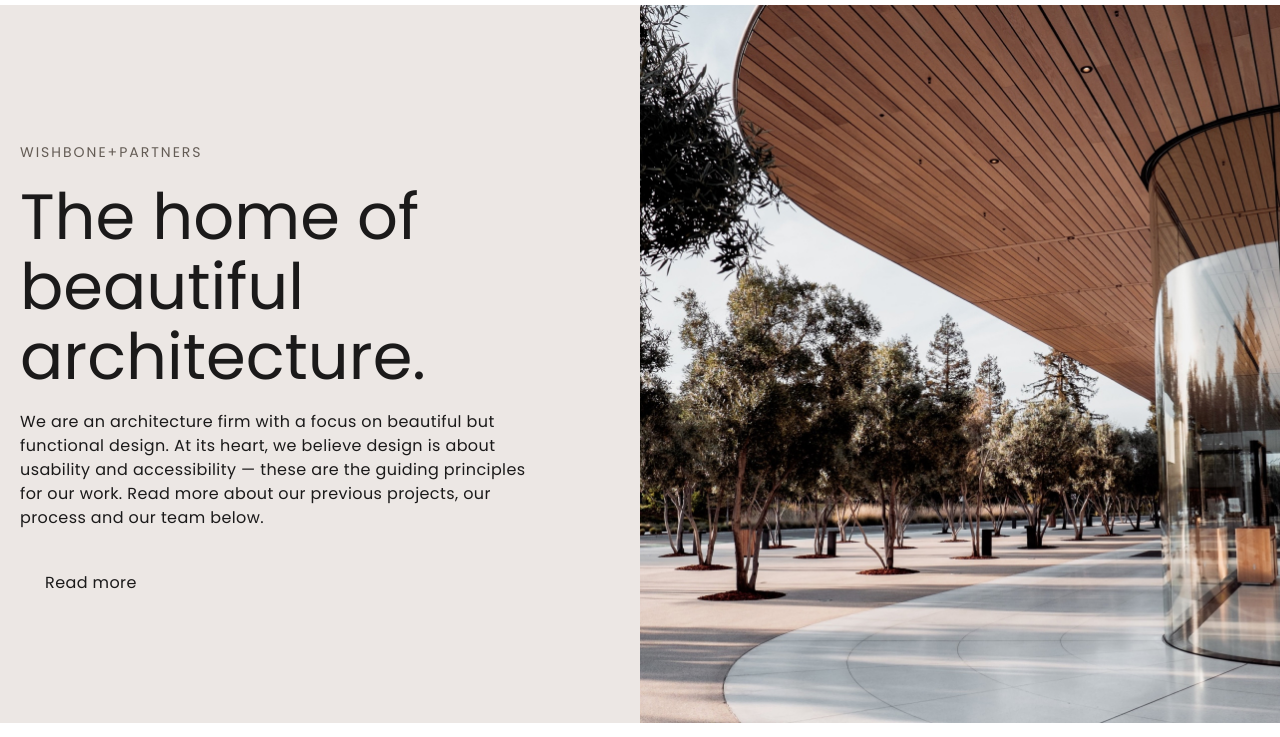
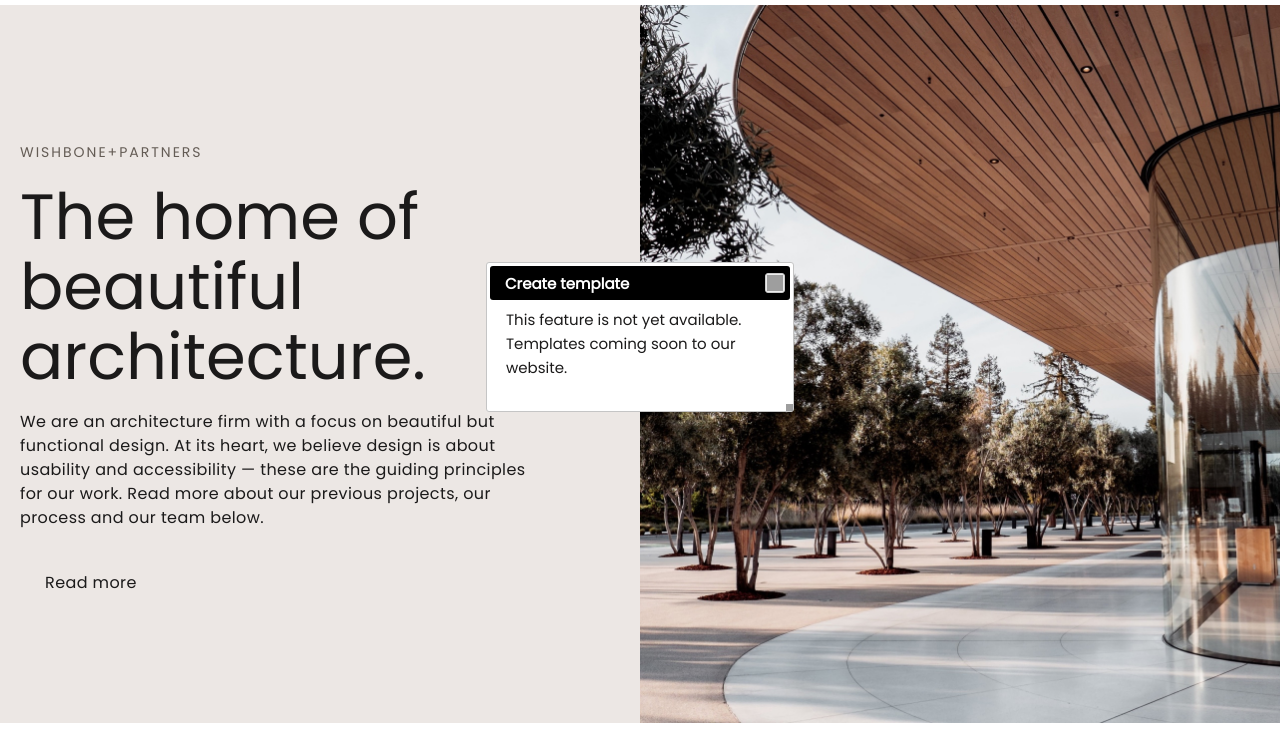
Before and after one commit to marsfrolova/Wishbone, a plain HTML site: page index.html in a window 1280 px wide. Both pictures are taken after a click on the link "Get template". Shown: the part 63-800 px from the top of the page. Drawn offline with nearby package versions, Linux system fonts and the light colour scheme; files that its build step writes are made by us from their sources; grey boxes are pictures that could not be loaded.

Commit message:
dialog/#animated

```diff
--- a/css/style.css
+++ b/css/style.css
@@ -44,6 +44,24 @@
     color: #FFFFFF;
     text-decoration: none;
 }
+.ui-widget-header{
+    font-family: 'Poppins', sans-serif;
+    font-size: 15px;
+    line-height: 19px;
+    background: black;
+    color: white;
+    border: none;
+}
+.header_dialog p{
+    font-family: 'Poppins';
+    font-style: normal;
+    font-weight: 400;
+    font-size: 15px;
+    line-height: 24px;
+    text-decoration: none;
+    color: #1B1A1A;
+}
+
 /*Hero*/
 .hero {
     padding: 137px 0 128px;
--- a/index.html
+++ b/index.html
@@ -5,6 +5,8 @@
     <meta http-equiv="X-UA-Compatible" content="IE=edge">
     <meta name="viewport" content="width=device-width, initial-scale=1.0">
     <title>Wishbone</title>
+    <link rel="stylesheet" href="https://code.jquery.com/ui/1.13.2/themes/base/jquery-ui.css">
+    <link rel="stylesheet" href="/resources/demos/style.css">
     <link rel="stylesheet" href="css/owl.carousel.css">
     <link rel="stylesheet" href="css/owl.theme.default.css">
     <link rel="stylesheet" href="css/style.css">
@@ -24,6 +26,9 @@
             <img src="img/logo.svg" alt="logo">
         </a>
         <nav>
+            <div class="header_dialog" id="dialog" title="Create template">
+                <p>This feature is not yet available.  Templates coming soon to our website.</p>
+            </div>
         <ul class="header_list">
             <li class="header_item">
                 <a href="#" class="header_link">Projects</a>
@@ -41,10 +46,11 @@
                 <a href="#" class="header_link">Contact</a>
             </li>
             <li class="header_item">
-                <a href="#" class="header_link_dark">Get template</a>
+                <a href="#" class="header_link_dark" id="opener">Get template</a>
             </li>
         </ul>
     </nav>
+
 </div>
 </header>
 
@@ -257,5 +263,7 @@
  crossorigin="anonymous"></script>
  <script src="js/owl.carousel.js"></script>
  <script src="js/scripts.js"></script>
+ <script src="https://code.jquery.com/jquery-3.6.0.js"></script>
+ <script src="https://code.jquery.com/ui/1.13.2/jquery-ui.js"></script>
 </body>
 </html>
--- a/js/scripts.js
+++ b/js/scripts.js
@@ -19,3 +19,21 @@ $(document).ready(function(){
     }
 }
   })
+
+  $( function() {
+    $( "#dialog" ).dialog({
+      autoOpen: false,
+      show: {
+        effect: "blind",
+        duration: 1000
+      },
+      hide: {
+        effect: "explode",
+        duration: 1000
+      }
+    });
+
+    $( "#opener" ).on( "click", function() {
+      $( "#dialog" ).dialog( "open" );
+    });
+  } );
```
